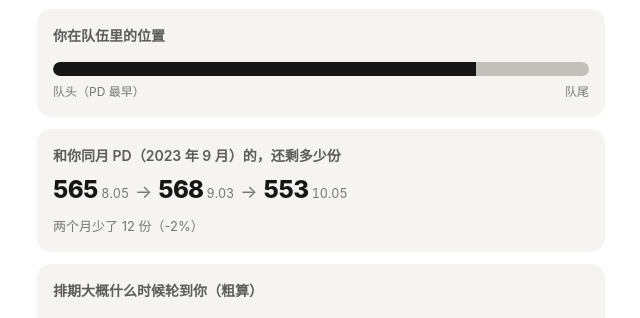
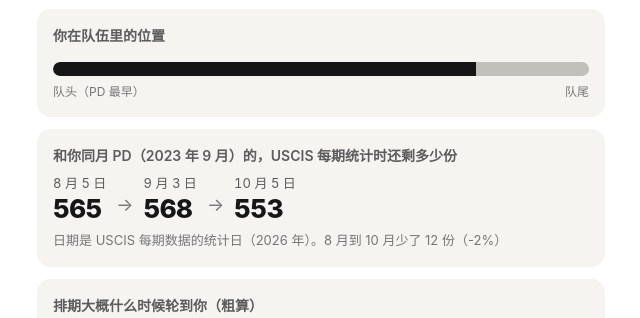
Before and after one commit to bingqi0828/eb1-china-queue, a plain HTML site: page index.html in a window 1280 px wide. Shown: the part 746-1064 px from the top of the page, without its empty margins (319-959 px from the left). Drawn offline with Linux system fonts and the light colour scheme.

Commit message:
Show full snapshot dates in cohort trend

```diff
--- a/index.html
+++ b/index.html
@@ -58,9 +58,10 @@ section{margin-top:26px}
 .meter{position:relative;height:14px;background:var(--bar);border-radius:7px;margin:14px 0 6px;overflow:hidden}
 .meter i{position:absolute;left:0;top:0;bottom:0;background:var(--bar-on);border-radius:7px 0 0 7px}
 .meterlab{display:flex;justify-content:space-between;font-size:12px;color:var(--ink3)}
-.trend{display:flex;align-items:baseline;gap:6px;flex-wrap:wrap;margin:2px 0 0}
-.trend b{font-size:24px;font-weight:800;letter-spacing:-.5px;color:var(--ink)}
-.trend span{color:var(--ink3);font-size:12.5px;white-space:nowrap}
+.trend{display:flex;align-items:flex-end;gap:10px;flex-wrap:wrap;margin:6px 0 0}
+.trend b{display:block;font-size:26px;line-height:1.15;font-weight:800;letter-spacing:-.5px;color:var(--ink)}
+.trend span{color:var(--ink2);font-size:13px;white-space:nowrap}
+.trend .arrow{padding-bottom:4px}
 .trend .arrow{font-size:18px;color:var(--ink3)}
 table{border-collapse:collapse;width:100%;font-size:15px}
 th,td{text-align:right;padding:8px 6px;border-bottom:1px solid var(--line);font-variant-numeric:tabular-nums}
@@ -123,7 +124,7 @@ a{color:var(--ink);text-underline-offset:3px}
       <p class="readout num" id="readout"></p>
     </div>
     <details>
-      <summary>看表格（含 8、9、10 月三期对比）</summary>
+      <summary>看表格（2026 年 8、9、10 月三期对比）</summary>
       <div style="overflow-x:auto"><table id="tbl"></table></div>
     </details>
   </section>
@@ -152,7 +153,7 @@ a{color:var(--ink);text-underline-offset:3px}
    To update: append a new snapshot object and update BULLETIN / COMPLETE_THROUGH. */
 const N = null;
 const SNAPS = [
-  { asof: '2026-08-05', short: '8.05', d: {
+  { asof: '2026-08-05', short: '8 月 5 日', d: {
     prior: [N,N,16,N,13,11,N,N,N,15,16,N],
     2017: [N,N,0,N,N,N,N,N,N,N,N,N],
     2018: [N,N,N,N,N,0,0,N,N,N,N,0],
@@ -162,7 +163,7 @@ const SNAPS = [
     2022: [32,31,20,31,28,34,50,53,43,54,105,223],
     2023: [257,281,489,520,652,642,610,527,565,485,525,0],
     2024: [0,0,0,0,0,0,0,0,0,0,0,0] } },
-  { asof: '2026-09-03', short: '9.03', d: {
+  { asof: '2026-09-03', short: '9 月 3 日', d: {
     prior: [N,N,17,N,13,N,N,N,N,14,15,N],
     2017: [N,N,0,N,N,N,N,N,N,N,N,N],
     2018: [N,N,N,N,N,0,N,N,N,N,N,N],
@@ -172,7 +173,7 @@ const SNAPS = [
     2022: [26,28,19,30,33,31,45,54,42,53,99,208],
     2023: [230,251,450,462,602,593,608,526,568,485,524,0],
     2024: [0,0,0,0,0,0,0,0,0,0,0,0] } },
-  { asof: '2026-10-05', short: '10.05', d: {
+  { asof: '2026-10-05', short: '10 月 5 日', d: {
     prior: [N,N,19,N,11,N,N,N,N,14,11,N],
     2017: [N,N,0,N,N,N,N,N,N,N,N,N],
     2018: [N,N,N,N,N,0,0,N,N,N,N,N],
@@ -268,12 +269,12 @@ function render(){
   let delta = '';
   if (first.n !== null && last.n !== null && first.n > 0){
     const diff = last.n - first.n, p = diff/first.n*100;
-    delta = diff < 0 ? `两个月少了 ${fmt(-diff)} 份（${p.toFixed(0)}%）` : diff > 0 ? `两个月多了 ${fmt(diff)} 份（新递交的）` : '两个月没变';
+    delta = diff < 0 ? `8 月到 10 月少了 ${fmt(-diff)} 份（${p.toFixed(0)}%）` : diff > 0 ? `8 月到 10 月多了 ${fmt(diff)} 份（新递交的）` : '8 月到 10 月没变';
   } else if (first.n === 0 && (last.n === null || last.n > 0)) delta = '10 月才开始有人递，后面几期还会涨';
   else if (y >= 2025 || (first.n === 0 && last.n === 0)) delta = '这个月份的 PD 还没有人递 485';
-  h += `<div class="tile wide"><p class="lab">和你同月 PD（${y} 年 ${m} 月）的，还剩多少份</p>
-    <div class="trend num">${c.map((s,i)=>`${i?'<span class="arrow" aria-hidden="true">→</span>':''}<span><b>${showCell(s.n)}</b> ${s.short}</span>`).join('')}</div>
-    <p class="sub">${delta}</p></div>`;
+  h += `<div class="tile wide"><p class="lab">和你同月 PD（${y} 年 ${m} 月）的，USCIS 每期统计时还剩多少份</p>
+    <div class="trend num">${c.map((s,i)=>`${i?'<span class="arrow" aria-hidden="true">→</span>':''}<span>${s.short}<b>${showCell(s.n)}</b></span>`).join('')}</div>
+    <p class="sub">日期是 USCIS 每期数据的统计日（2026 年）。${delta}</p></div>`;
 
   // ETA
   if (r.state === 'canfile'){
```
